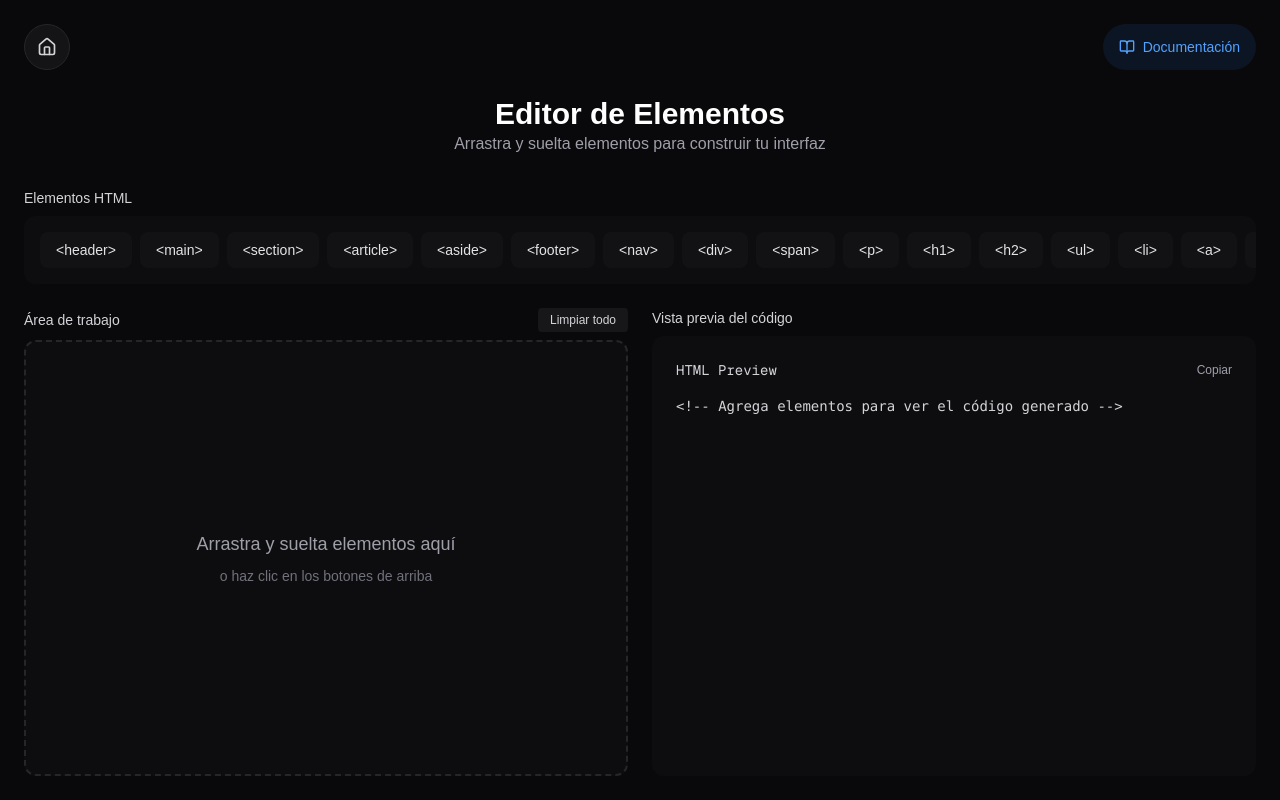
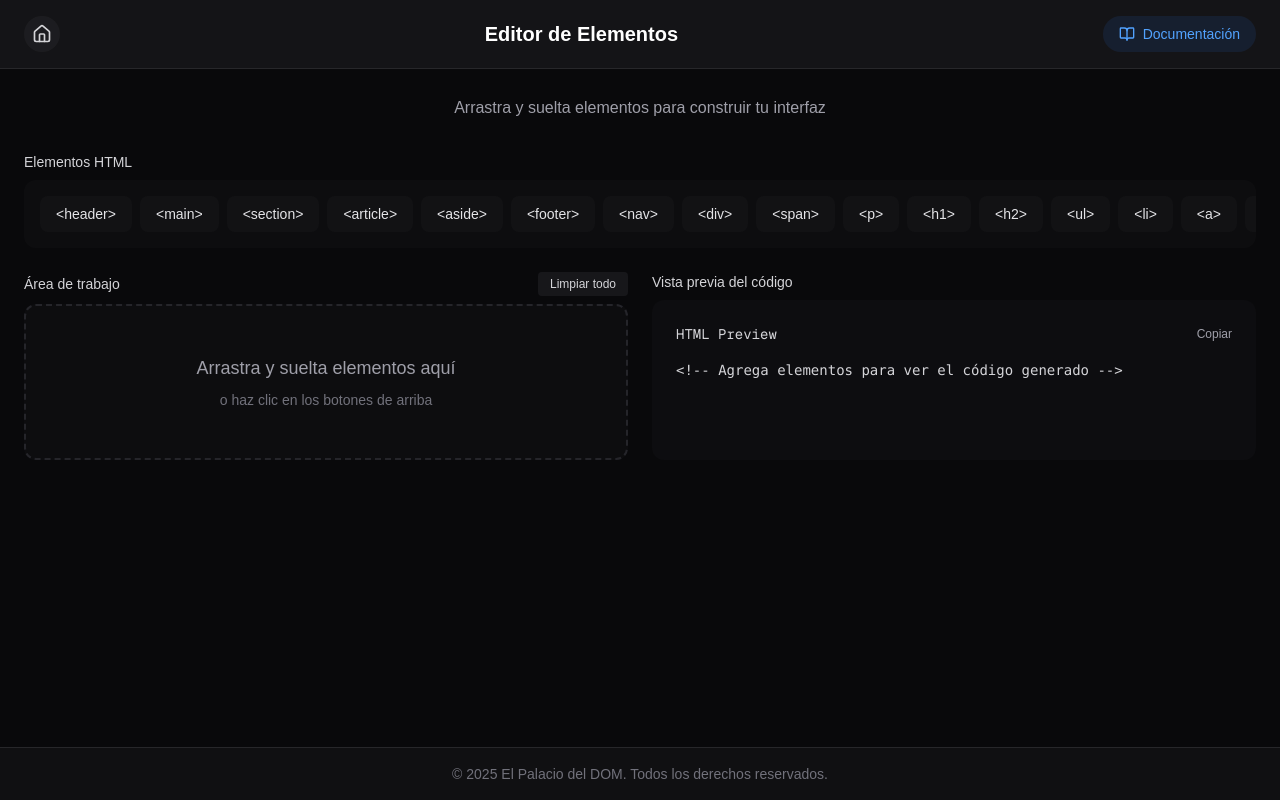
Before and after one commit to GRAMAPHENIA/el-palacio-dom, a Next.js app: page /el-palacio-dom in a window 1280 px wide. Built offline with nearby package versions, Linux system fonts and the light colour scheme.

Commit message:
feat: mejorar la estructura y estilo del editor, optimizar la funcionalidad de arrastrar y soltar

```diff
--- a/src/app/(routes)/el-palacio-dom/page.tsx
+++ b/src/app/(routes)/el-palacio-dom/page.tsx
@@ -11,15 +11,18 @@ export default function ElPalacioDom() {
   const { clearStructure } = useBuilder();
 
   return (
-    <main className="h-screen flex flex-col bg-zinc-950 relative">
-      <div className="fixed top-6 left-6 right-6 flex justify-between z-50">
+    <div className="min-h-screen flex flex-col bg-zinc-950">
+      {/* Navbar fijo en la parte superior */}
+      <nav className="fixed top-0 left-0 right-0 z-50 bg-zinc-900/80 backdrop-blur-sm border-b border-zinc-800">
+        <div className="container mx-auto px-6 py-4 flex justify-between items-center">
           <Link
             href="/"
-          className="p-3 rounded-full bg-zinc-900/80 backdrop-blur-sm border border-zinc-800 text-zinc-300 hover:bg-zinc-800/80 hover:text-white transition-colors"
+            className="p-2 rounded-full bg-zinc-800/50 hover:bg-zinc-700/50 text-zinc-300 hover:text-white transition-colors"
             aria-label="Volver al inicio"
           >
             <Home className="w-5 h-5" />
           </Link>
+          <h1 className="text-xl font-bold text-white">Editor de Elementos</h1>
           <Link
             href="/documentacion"
             className="flex items-center gap-2 px-4 py-2 rounded-full bg-blue-500/10 hover:bg-blue-500/20 text-blue-400 hover:text-blue-300 text-sm font-medium transition-colors"
@@ -28,9 +31,12 @@ export default function ElPalacioDom() {
             Documentación
           </Link>
         </div>
-      <div className="container mx-auto p-6 pt-24 flex-1 flex flex-col">
+      </nav>
+
+      {/* Contenido principal con padding para el navbar fijo */}
+      <main className="flex-1 pt-24 pb-16">
+        <div className="container mx-auto px-6 flex-1 flex flex-col">
           <header className="mb-8 text-center">
-          <h1 className="text-3xl font-bold text-white">Editor de Elementos</h1>
             <p className="text-zinc-400">
               Arrastra y suelta elementos para construir tu interfaz
             </p>
@@ -38,7 +44,6 @@ export default function ElPalacioDom() {
 
           <div className="space-y-6 flex-1 flex flex-col">
             <Toolbar />
-
             <div className="grid grid-cols-1 lg:grid-cols-2 gap-6 flex-1 min-h-0">
               <div className="flex flex-col h-full">
                 <div className="flex justify-between items-center mb-2">
@@ -63,5 +68,13 @@ export default function ElPalacioDom() {
           </div>
         </div>
       </main>
+
+      {/* Footer fijo en la parte inferior */}
+      <footer className="py-4 bg-zinc-900/50 border-t border-zinc-800">
+        <div className="container mx-auto px-6 text-center text-sm text-zinc-500">
+          <p>© {new Date().getFullYear()} El Palacio del DOM. Todos los derechos reservados.</p>
+        </div>
+      </footer>
+    </div>
   );
 }
--- a/src/components/ui/DropZone.tsx
+++ b/src/components/ui/DropZone.tsx
@@ -1,65 +1,103 @@
 "use client";
 
 import { useBuilder } from "@/features/builder/builderSlice";
-import { useCallback, useState } from 'react';
+import { useCallback, useState } from "react";
 
 export default function DropZone() {
   const { structure, addElement, moveElement } = useBuilder();
   const [draggedItem, setDraggedItem] = useState<number | null>(null);
   const [dragOverItem, setDragOverItem] = useState<number | null>(null);
 
-  const handleDragStart = (e: React.DragEvent<HTMLDivElement>, index: number) => {
+  const handleDragStart = (
+    e: React.DragEvent<HTMLDivElement>,
+    index: number
+  ) => {
     setDraggedItem(index);
-    e.dataTransfer.effectAllowed = 'move';
+    e.dataTransfer.effectAllowed = "move";
   };
 
-  const handleDragOver = (e: React.DragEvent<HTMLDivElement>, index: number) => {
+  const handleDragOver = (
+    e: React.DragEvent<HTMLDivElement>,
+    index: number
+  ) => {
     e.preventDefault();
-    if (draggedItem === null) return;
+    e.stopPropagation();
 
-    if (index !== dragOverItem) {
+    // Solo actualizamos el dragOverItem si es diferente al actual
+    if (dragOverItem !== index) {
       setDragOverItem(index);
     }
 
-    e.dataTransfer.dropEffect = 'move';
+    // Establecer el efecto de arrastre como 'move'
+    e.dataTransfer.dropEffect = "move";
+    return false;
   };
 
   const handleDrop = (e: React.DragEvent<HTMLDivElement>) => {
     e.preventDefault();
+    e.stopPropagation();
 
     // Si viene de la barra de herramientas
-    const tag = e.dataTransfer.getData('text/plain');
+    const tag = e.dataTransfer.getData("text/plain");
     if (tag) {
-      addElement(tag);
+      // Si se está soltando en un elemento específico, lo insertamos en esa posición
+      if (dragOverItem !== null) {
+        // Usamos el índice donde se soltó el elemento
+        const newStructure = [...structure];
+        newStructure.splice(dragOverItem, 0, {
+          id: Math.random().toString(36).substr(2, 9),
+          tag,
+          children: []
+        });
+        // Actualizamos el estado directamente para evitar problemas de sincronización
+        useBuilder.setState({ structure: newStructure });
+      } else {
+        addElement(tag);
+      }
+      setDragOverItem(null);
       return;
     }
 
     // Si es un reordenamiento
-    if (draggedItem !== null && dragOverItem !== null && draggedItem !== dragOverItem) {
-      moveElement(draggedItem, dragOverItem);
+    if (draggedItem !== null && dragOverItem !== null) {
+      // Asegurarnos de que los índices sean válidos
+      if (draggedItem >= 0 && dragOverItem >= 0 && draggedItem !== dragOverItem) {
+        console.log(`Moviendo de ${draggedItem} a ${dragOverItem}`);
+        moveElement(draggedItem, dragOverItem);
+      }
     }
 
+    // Resetear estados
     setDraggedItem(null);
     setDragOverItem(null);
   };
 
-  const handleDragEnd = () => {
+  const handleDragEnd = (e: React.DragEvent<HTMLDivElement>) => {
+    e.preventDefault();
+    e.stopPropagation();
+
+    // Resetear estados
     setDraggedItem(null);
     setDragOverItem(null);
   };
 
-  const getItemStyle = useCallback((index: number) => {
-    if (index === draggedItem) return 'opacity-50 bg-zinc-800/70';
-    if (index === dragOverItem) return 'border-blue-500/50 bg-zinc-800/30';
-    return 'bg-zinc-900/30 hover:bg-zinc-800/30';
-  }, [draggedItem, dragOverItem]);
+  const getItemStyle = useCallback(
+    (index: number) => {
+      const baseStyle = 'transition-all duration-200';
+      if (index === draggedItem) return `${baseStyle} opacity-30 bg-zinc-800/70 border-dashed border-zinc-600`;
+      if (index === dragOverItem) return `${baseStyle} border-blue-500/70 bg-zinc-800/30 border-2`;
+      return `${baseStyle} bg-zinc-900/30 hover:bg-zinc-800/30 border border-zinc-700/50`;
+    },
+    [draggedItem, dragOverItem]
+  );
 
   return (
     <div
       className="h-full flex flex-col w-full bg-zinc-900/30 rounded-xl p-4 border-2 border-dashed border-zinc-700/50"
       onDragOver={(e) => {
         e.preventDefault();
-        e.dataTransfer.dropEffect = 'copy';
+        e.stopPropagation();
+        e.dataTransfer.dropEffect = "move";
       }}
       onDrop={handleDrop}
     >
@@ -77,7 +115,9 @@ export default function DropZone() {
           {structure.map((node, index) => (
             <div
               key={node.id}
-              className={`p-3 border border-zinc-700/50 rounded-lg transition-all duration-200 ${getItemStyle(index)}`}
+              className={`p-3 border border-zinc-700/50 rounded-lg transition-all duration-200 ${getItemStyle(
+                index
+              )}`}
               draggable
               onDragStart={(e) => handleDragStart(e, index)}
               onDragOver={(e) => handleDragOver(e, index)}
@@ -85,7 +125,7 @@ export default function DropZone() {
             >
               <code className="text-zinc-300 font-mono text-sm">
                 {`<${node.tag}>`}
-                {node.children?.length ? '...' : ''}
+                {node.children?.length ? "..." : ""}
                 {`</${node.tag}>`}
               </code>
             </div>
```
Also changed, not shown: src/features/builder/builderSlice.ts (+6 -4 lines). Lines whose indentation alone changed are shown as unchanged.
